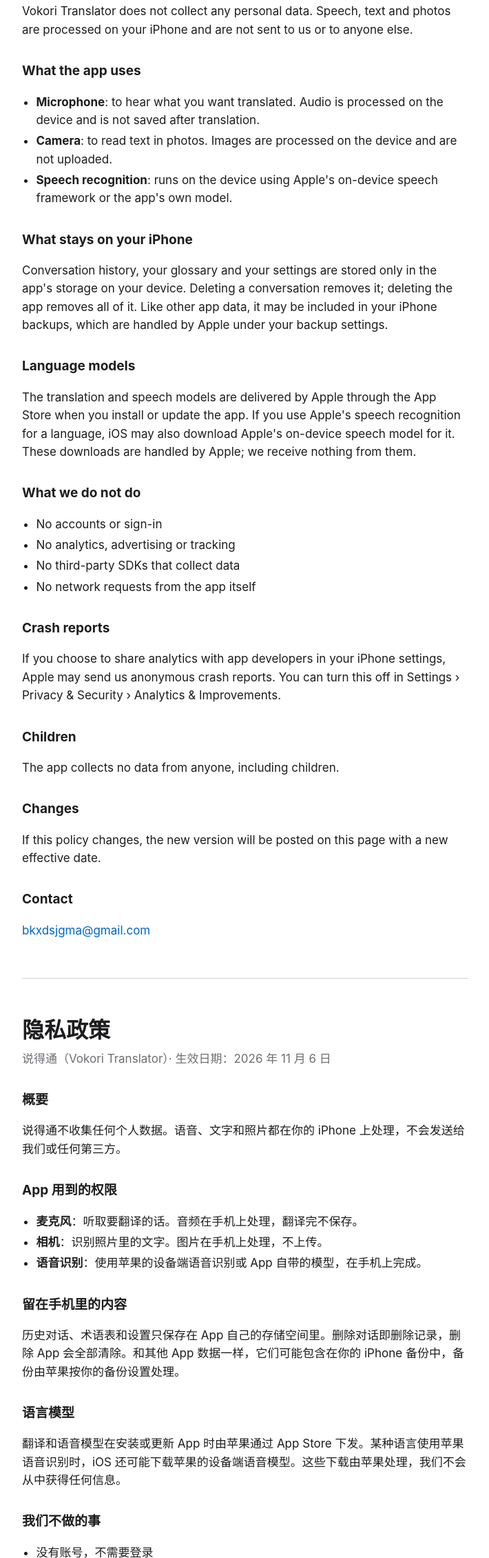
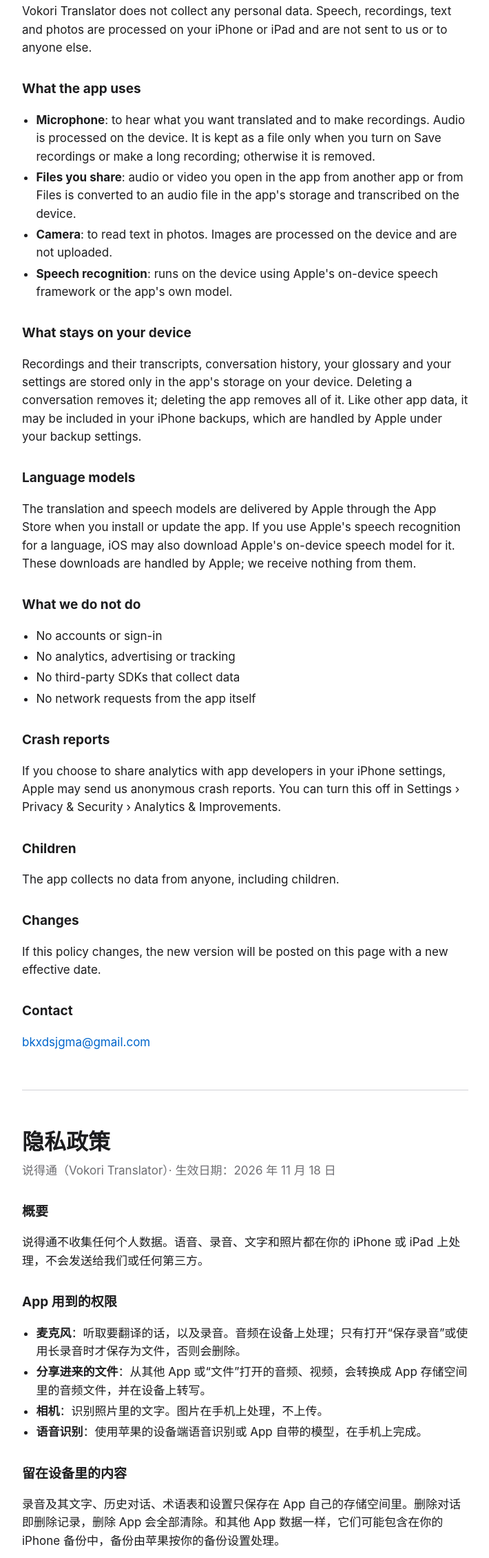
Before and after one commit to deemo0666/vokori, a plain HTML site: page privacy.html in a window 1280 px wide. Shown: the part 243-2502 px from the top of the page at 69% size, without its empty margins (284-994 px from the left). Drawn offline with Linux system fonts and the light colour scheme.

Commit message:
Privacy policy: saved recordings, shared files, iPad
Audio is kept only when Save recordings is on or for long recordings;
files shared into the app are converted and transcribed on the device.
Covers iPad. Effective November 18, 2026.

Co-Authored-By: Claude Opus 5.5 <noreply@anthropic.com>

```diff
--- a/privacy.html
+++ b/privacy.html
@@ -11,20 +11,21 @@
 <nav><a href="index.html">Vokori Translator</a> · <a href="support.html">Support</a> · <a href="#zh">中文</a></nav>
 
 <h1>Privacy Policy</h1>
-<p class="meta">Vokori Translator (说得通) · Effective November 6, 2026</p>
+<p class="meta">Vokori Translator (说得通) · Effective November 18, 2026</p>
 
 <h2>Summary</h2>
-<p>Vokori Translator does not collect any personal data. Speech, text and photos are processed on your iPhone and are not sent to us or to anyone else.</p>
+<p>Vokori Translator does not collect any personal data. Speech, recordings, text and photos are processed on your iPhone or iPad and are not sent to us or to anyone else.</p>
 
 <h2>What the app uses</h2>
 <ul>
-<li><strong>Microphone</strong>: to hear what you want translated. Audio is processed on the device and is not saved after translation.</li>
+<li><strong>Microphone</strong>: to hear what you want translated and to make recordings. Audio is processed on the device. It is kept as a file only when you turn on Save recordings or make a long recording; otherwise it is removed.</li>
+<li><strong>Files you share</strong>: audio or video you open in the app from another app or from Files is converted to an audio file in the app's storage and transcribed on the device.</li>
 <li><strong>Camera</strong>: to read text in photos. Images are processed on the device and are not uploaded.</li>
 <li><strong>Speech recognition</strong>: runs on the device using Apple's on-device speech framework or the app's own model.</li>
 </ul>
 
-<h2>What stays on your iPhone</h2>
-<p>Conversation history, your glossary and your settings are stored only in the app's storage on your device. Deleting a conversation removes it; deleting the app removes all of it. Like other app data, it may be included in your iPhone backups, which are handled by Apple under your backup settings.</p>
+<h2>What stays on your device</h2>
+<p>Recordings and their transcripts, conversation history, your glossary and your settings are stored only in the app's storage on your device. Deleting a conversation removes it; deleting the app removes all of it. Like other app data, it may be included in your iPhone backups, which are handled by Apple under your backup settings.</p>
 
 <h2>Language models</h2>
 <p>The translation and speech models are delivered by Apple through the App Store when you install or update the app. If you use Apple's speech recognition for a language, iOS may also download Apple's on-device speech model for it. These downloads are handled by Apple; we receive nothing from them.</p>
@@ -53,20 +54,21 @@
 
 <section id="zh" lang="zh-Hans">
 <h1>隐私政策</h1>
-<p class="meta">说得通（Vokori Translator）· 生效日期：2026 年 11 月 6 日</p>
+<p class="meta">说得通（Vokori Translator）· 生效日期：2026 年 11 月 18 日</p>
 
 <h2>概要</h2>
-<p>说得通不收集任何个人数据。语音、文字和照片都在你的 iPhone 上处理，不会发送给我们或任何第三方。</p>
+<p>说得通不收集任何个人数据。语音、录音、文字和照片都在你的 iPhone 或 iPad 上处理，不会发送给我们或任何第三方。</p>
 
 <h2>App 用到的权限</h2>
 <ul>
-<li><strong>麦克风</strong>：听取要翻译的话。音频在手机上处理，翻译完不保存。</li>
+<li><strong>麦克风</strong>：听取要翻译的话，以及录音。音频在设备上处理；只有打开“保存录音”或使用长录音时才保存为文件，否则会删除。</li>
+<li><strong>分享进来的文件</strong>：从其他 App 或“文件”打开的音频、视频，会转换成 App 存储空间里的音频文件，并在设备上转写。</li>
 <li><strong>相机</strong>：识别照片里的文字。图片在手机上处理，不上传。</li>
 <li><strong>语音识别</strong>：使用苹果的设备端语音识别或 App 自带的模型，在手机上完成。</li>
 </ul>
 
-<h2>留在手机里的内容</h2>
-<p>历史对话、术语表和设置只保存在 App 自己的存储空间里。删除对话即删除记录，删除 App 会全部清除。和其他 App 数据一样，它们可能包含在你的 iPhone 备份中，备份由苹果按你的备份设置处理。</p>
+<h2>留在设备里的内容</h2>
+<p>录音及其文字、历史对话、术语表和设置只保存在 App 自己的存储空间里。删除对话即删除记录，删除 App 会全部清除。和其他 App 数据一样，它们可能包含在你的 iPhone 备份中，备份由苹果按你的备份设置处理。</p>
 
 <h2>语言模型</h2>
 <p>翻译和语音模型在安装或更新 App 时由苹果通过 App Store 下发。某种语言使用苹果语音识别时，iOS 还可能下载苹果的设备端语音模型。这些下载由苹果处理，我们不会从中获得任何信息。</p>
```
